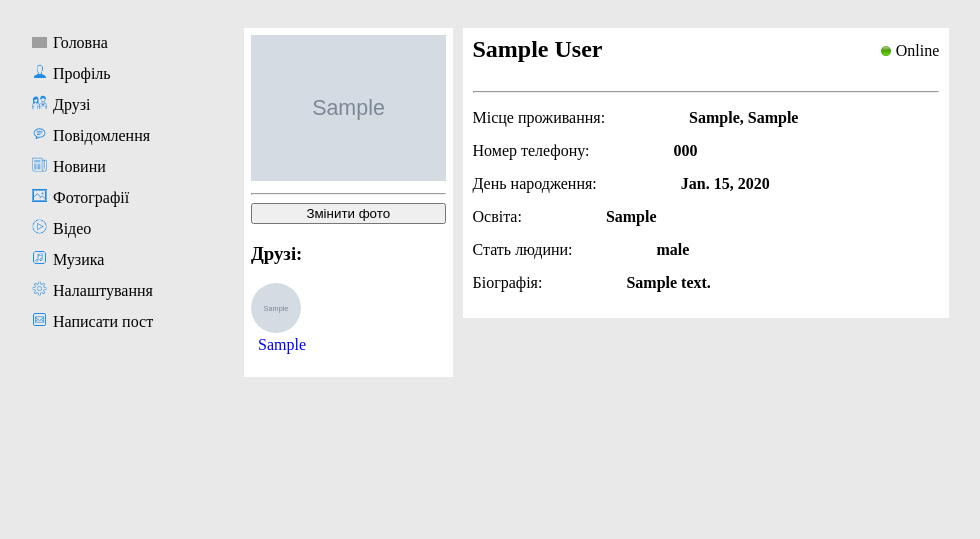
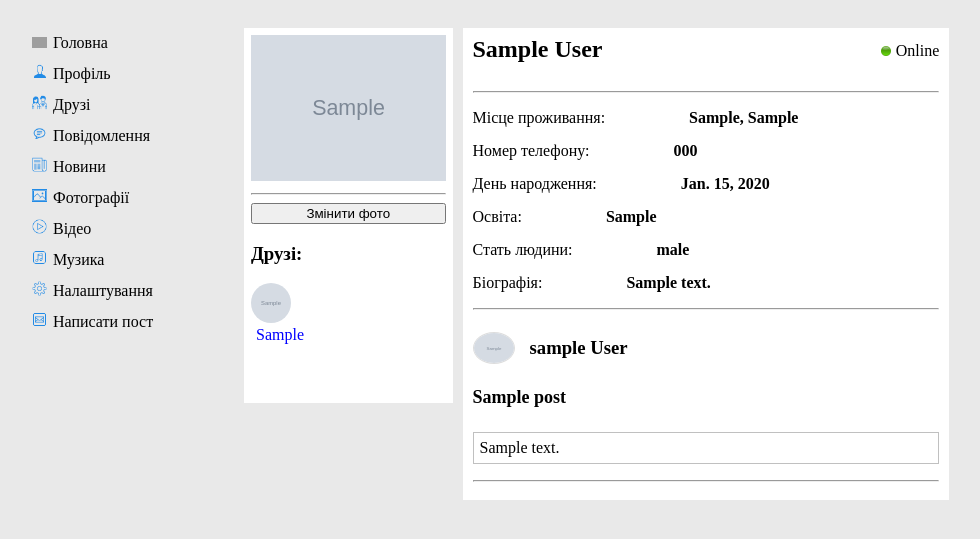
Before and after one commit to ZhankovVG/Ukrainian_social_network, a Django app: page /public_profile/1/ in a window 1280 px wide. Shown: the part 35-574 px from the top of the page, without its empty margins (238-1218 px from the left). Run offline with Django 4.2, Linux system fonts and the light colour scheme; a user stored in the database is signed in; tables that the repository leaves empty hold one stand-in row (values such as "Sample post"); grey boxes marked "Sample" are stand-in pictures; some libraries are stand-ins or nearby versions; grey boxes are pictures that could not be loaded.

Commit message:
I'm working on a news app

```diff
--- a/profiles/views.py
+++ b/profiles/views.py
@@ -8,6 +8,7 @@ from django.urls import reverse
 from friends.views import FriendsListView
 from django.dispatch import receiver
 from django.contrib.auth.signals import user_logged_in, user_logged_out
+from news_feed.models import Post
 
 
 @receiver(user_logged_in)
@@ -35,6 +36,7 @@ class Mixin():
         context['is_own_profile'] = self.object.id == self.request.user.id
         context['friends'] = self.get_friends_list()
         context['is_online'] = self.object.is_online
+
         return context
 
 
@@ -49,6 +51,12 @@ class PublicProfileView(Mixin, DetailView):
     def get_friends_list(self):
         friends_list = FriendsListView(request=self.request).get_queryset()
         return friends_list
+
+    def get_context_data(self, **kwargs):
+        context = super().get_context_data(**kwargs)
+        user_posts = Post.objects.filter(author=self.object).order_by('-date_posted')  # Retrieve the user's posts
+        context['user_posts'] = user_posts
+        return context
 
 
 def ProfileEditView(request):
--- a/static/profiles/css/profile_page/profile_page.css
+++ b/static/profiles/css/profile_page/profile_page.css
@@ -38,15 +38,15 @@
 }
 
 .user_avatar_page_1 img {
-    width: 50px;
-    height: 50px;
+    width: 40px;
+    height: 40px;
     margin-right: 10px;
     border-radius: 50%;
 }
 
 .user_info_page_1 p {
     margin-top: -1px;
-    margin-left: 7px;
+    margin-left: 5px;
     color: #0000ff;
 }
 
@@ -54,6 +54,16 @@
     flex: 1;
 }
 
+.user_friends_page_1 ul {
+    display: flex;
+    flex-wrap: wrap;
+    justify-content: space-between;
+}
+
+.user_friends_page_1 ul li {
+    width: calc(33.33% - 10px);
+    margin-bottom: 20px;
+}
 
 /* Styles for the center part of the page end */
 
@@ -66,6 +76,7 @@
     background-color: #ffffff;
     padding: 10px 10px;
     max-width: 60%;
+    flex-direction: column;
 }
 
 .right-block h2 {
@@ -102,3 +113,34 @@
 }
 
 /* Styles for the right side of the page end */
+
+
+/* Post output start */
+
+.block_inform_post img {
+    width: 40px;
+    border: 1px solid #ddd;
+    border-radius: 50%;
+}
+
+.author_info {
+    display: flex;
+    align-items: center;
+}
+
+.author_name {
+    margin-left: 10px;
+}
+
+.post_title {
+    font-size: 18px;
+    margin-top: 10px;
+}
+
+.post_content {
+    font-size: 16px;
+    border: 1px solid silver;
+    padding: 6px;
+}
+
+/* Post output end */
--- a/templates/posts/news.html
+++ b/templates/posts/news.html
@@ -11,6 +11,7 @@
             <li>
                 <div class="one_post">
                     <a href="{% url 'profile:public_profile' post.author.id %}">
+                        <img src="{{ post.author.avatar.url }}" alt="avatar-user">
                         <h3>{{ post.author }}</h3>
                         <h5>{{ post.title }}</h5>
                     </a>
--- a/templates/profiles/public_profile.html
+++ b/templates/profiles/public_profile.html
@@ -18,7 +18,6 @@
                 <img src="{% static 'profiles/img/user-avatar.jpg' %}" alt="avatar_user">
             </div>
             {% endif %}
-            {% endif %}
             <hr>
         </div>
 
@@ -30,8 +29,8 @@
                 {% if friends %}
                 {% for friend in friends %}
                 <li class="user_info_page_1">
-                    {% if friend.avatar %}
                     <a href="{% url 'profile:public_profile' friend.id %}" style="text-decoration: none;">
+                        {% if friend.avatar %}
                         <div class="user_avatar_page_1">
                             <img src="{{ friend.avatar.url }}" alt="avatar_user">
                         </div>
@@ -43,16 +42,16 @@
 
                         <div class="user_details2">
                             <p>{{ friend.first_name }}</p>
+                        </div>
                     </a>
+                </li>
+                {% endfor %}
+                {% else %}
+                <p>У вас поки що немає друзів.</p>
+                {% endif %}
+            </ul>
         </div>
-        </li>
-        {% endfor %}
-        {% else %}
-        <p>У вас поки що немає друзів.</p>
         {% endif %}
-        </ul>
-    </div>
-
     </div>
 
     <!-- Center part of the page end -->
@@ -83,7 +82,27 @@
                 </ul>
             </div>
         </div>
+        <hr>
+
+        <!-- Post output block -->
+
+        <div class="post_output_profile_block">
+            {% for post in user_posts %}
+            <div class="block_inform_post">
+                <div class="author_info">
+                    <img src="{{ post.author.avatar.url }}" alt="avatar_user">
+                    <div class="author_name">
+                        <h3>{{ post.author.username }} {{ post.author.last_name }}</h3>
+                    </div>
+                </div>
+                <h4 class="post_title">{{ post.title }}</h4>
+                <p class="post_content">{{ post.content }}</p>
+            </div>
+            {% endfor %}
+        </div>
+        <hr>
     </div>
+
 </main>
 
 {% endblock %}
```
